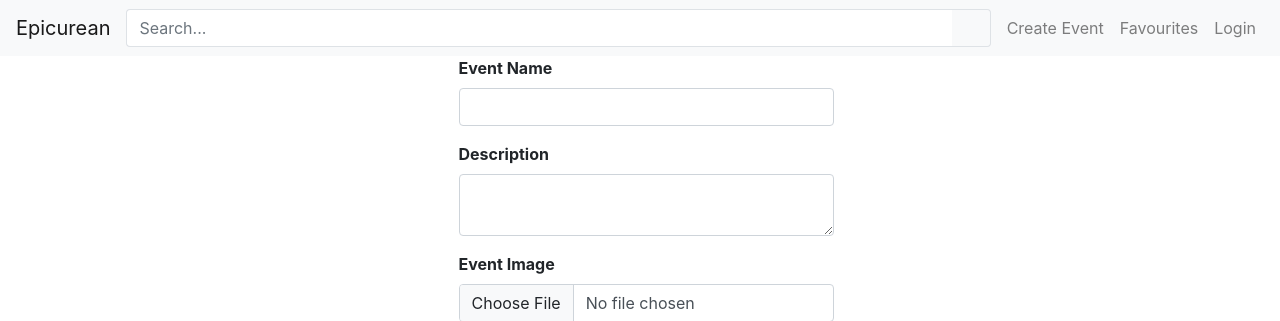
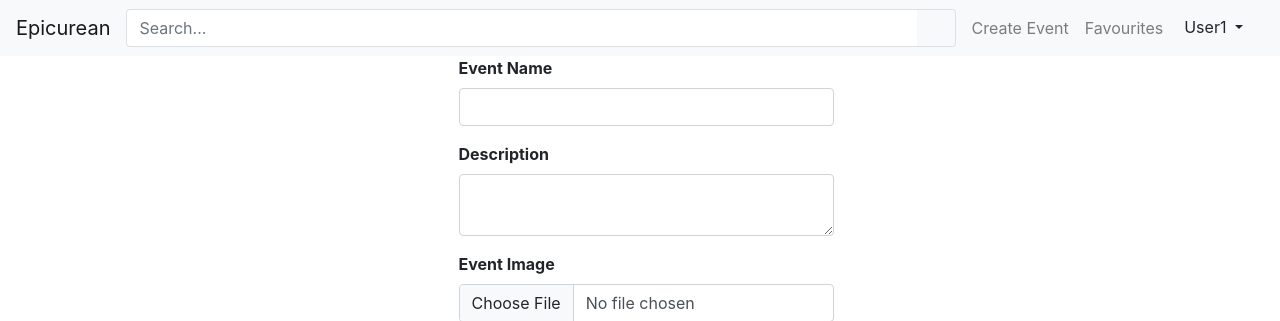
Before and after one commit to GStaines199/IAB207RWA44, a Flask app: page /events/create in a window 1280 px wide. Shown: the top 321 px of the page. Run offline with Flask 3, Linux system fonts and the light colour scheme; a user stored in the database is signed in; some libraries are stand-ins or nearby versions.

Commit message:
Logout and user display

```diff
--- a/projectfile/website/auth.py
+++ b/projectfile/website/auth.py
@@ -30,7 +30,7 @@ def register():
             db.session.add(new_user)
             db.session.commit()
             #commit to the database and redirect to HTML page
-            return redirect(url_for('main.index'))
+            return redirect(url_for('auth.login'))
     #the else is called when the HTTP request calling this page is a GET
     else:
         return render_template('user.html', form=register, heading='Register')
--- a/projectfile/website/templates/base.html
+++ b/projectfile/website/templates/base.html
@@ -38,15 +38,34 @@
                 <span class="navbar-toggler-icon"></span>
             </button>
             <div class="navbar-collapse collapse flex-shrink-1 flex-grow-0 order-last" id="navbar7">
-                <ul class="navbar-nav">
+                <ul class="navbar-nav me-2">
                     <li class="nav-item">
                         <a class="nav-link" href="/events/create">Create Event</a>
                     </li>
                     <li class="nav-item">
                         <a class="nav-link" href="/">Favourites</a>
                     </li>
-                    <li class="nav-item">
+                    <li class="nav-item" >
+                        {% if current_user.is_authenticated %}
+                        <div class="dropdown">
+                            <div class="collapse navbar-collapse" id="navbarNavDarkDropdown">
+                                <ul class="navbar-nav">
+                                  <li class="nav-item dropdown">
+                                    <button class="btn btn-light dropdown-toggle" data-bs-toggle="dropdown" aria-expanded="false">
+                                      {{ current_user.name }}
+                                    </button>
+                                    <ul class="dropdown-menu dropdown-menu-dark">
+                                      <li><a class="dropdown-item" href="#">Account</a></li>
+                                      <li><hr class="dropdown-divider"></li>
+                                      <li><a class="dropdown-item" href="/logout">Logout</a></li>
+                                    </ul>
+                                  </li>
+                                </ul>
+                              </div>
+                          </div>
+                        {% else %}
                         <a class="nav-link" href="/login">Login</a>
+                        {% endif %}
                     </li>
                 </ul>
             </div>
```
Also changed, not shown: projectfile/instance/Epicureandb.sqlite.
